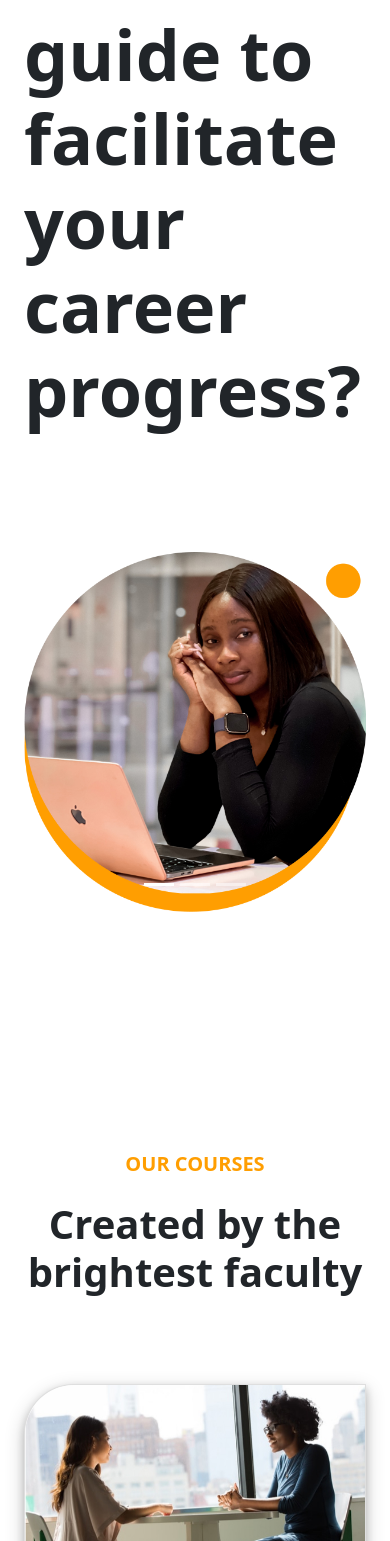
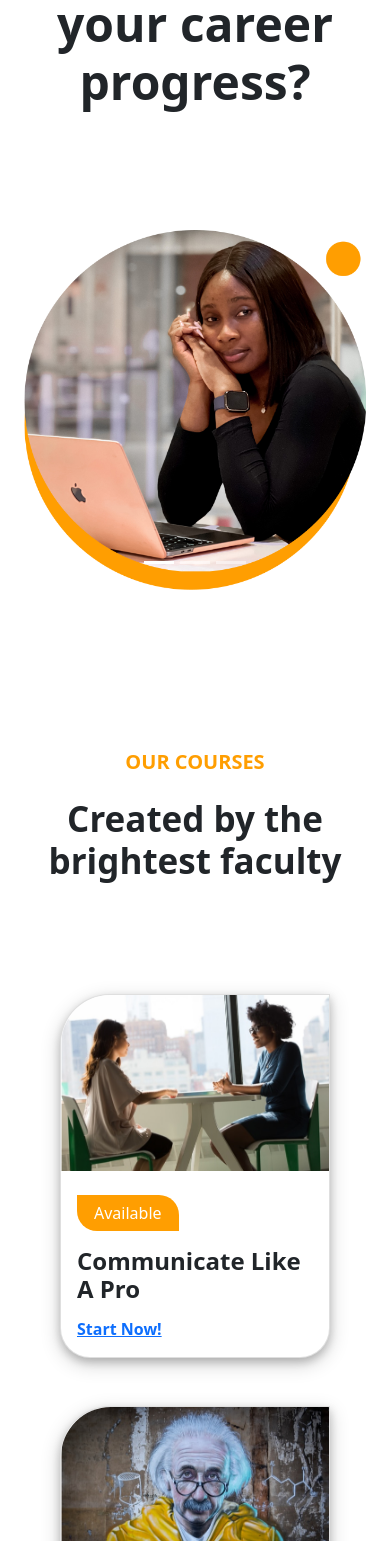
Before and after one commit to Hack-Angel/Cogneasy, a Vue app: page /acquire in a window 390 px wide. Shown: the part 307-1848 px from the top of the page. Built offline with nearby package versions, Linux system fonts and the light colour scheme.

Commit message:
added new media queries

```diff
--- a/src/components/Acquire.vue
+++ b/src/components/Acquire.vue
@@ -37,13 +37,4 @@ export default{
 }
 
 
-
-
-/* Extra small devices (phones, 600px and down) */
-@media only screen and (max-width:600px) {
-span{
-  display: inline
-}
-
-}
 </style>
--- a/src/components/Build.vue
+++ b/src/components/Build.vue
@@ -84,4 +84,21 @@ h3{
   border: 1px solid #ddd;
   border-radius: 30px 30px;
 }
+
+
+
+
+/* Extra small devices (phones, 600px and down) */
+@media only screen and (max-width:600px) {
+span{
+  display: inline
+}
+.build{
+  padding-top: 2rem;
+}
+h1{
+  font-size: 3rem;
+  text-align: center;
+}
+}
 </style>
--- a/src/components/Courses.vue
+++ b/src/components/Courses.vue
@@ -151,12 +151,6 @@ export default{
   padding-top: 5rem;
   padding-bottom: 10rem;
 }
-/* .courses_main{
-    padding: 0.5rem;
-} */
-/* .sub_img img{
-     border-radius: 0px 30px 30px 30px;
-} */
 .courses_main .main_content {
     border-top-left-radius: 50px;
     border-top-right-radius: 0px;
@@ -208,4 +202,20 @@ img{
 .courses_main{
     padding-bottom: 2rem;
 }
+
+
+
+
+/* Extra small devices (phones, 600px and down) */
+@media only screen and (max-width:600px) {
+.courses{
+  padding-top: 0rem;
+}
+.main_text h2{
+  font-size: 35px;
+}
+.courses_main{
+    padding: 1.5rem 3rem;
+}
+}
 </style>
--- a/src/components/Visit.vue
+++ b/src/components/Visit.vue
@@ -3,18 +3,18 @@
         <div class="container text-center">
            <h1>Contact Us</h1>
            <div class="row">
-               <div class="col text-center">
+               <div class="col-md-4 text-center">
                    <h2>CALL</h2>
                    <p>+234 816 5619 337</p>
                </div>
-               <div class="col">
+               <div class="col-md-4">
                    <h2>VISIT</h2>
                    <p>
                        <span>50, Ogbomoso Ilorin Road,</span>
                        <span> General Area, Ogbomoso.</span>
                    </p>
                </div>
-               <div class="col">
+               <div class="col-md-4">
                    <h2>EMAIL</h2>
                    <p>hello@cogneasy.com</p>
                </div>
@@ -52,4 +52,14 @@ h2{
 p{
     font-weight: bold;
 }
+
+
+@media only screen and (max-width:600px) {
+.visit{
+    padding-bottom: 10rem;
+}
+h1{
+    font-size: 3rem;
+}
+}
 </style>
```
Also changed, not shown: src/components/Contact.vue (+7 -0 lines).
